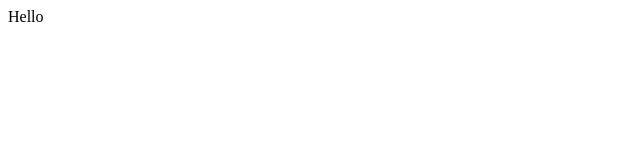
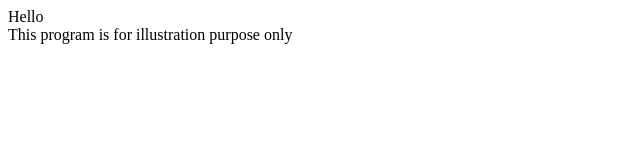
Before and after one commit to KEN8008/demo-repo, a plain HTML site: page index.html in a window 1280 px wide. Shown: the whole page, without its empty margins (0-640 px from the left). Drawn offline with Linux system fonts and the light colour scheme.

Commit message:
Adding another div
div is added for illustration

```diff
--- a/index.html
+++ b/index.html
@@ -1 +1,2 @@
 <div>Hello</div>
+<div>This program is for illustration purpose only</div>
```
